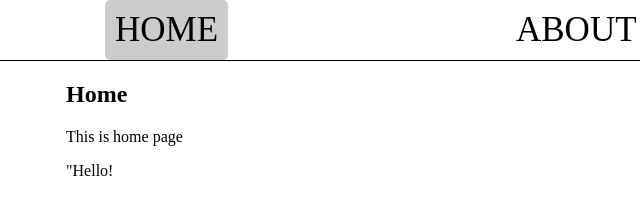
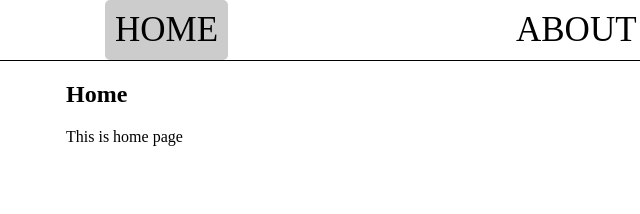
Before and after one commit to Himanshu5ingh/Simple-Tabs, a plain HTML site: page index.html in a window 1280 px wide. Shown: the full height of the page, 34-674 px from the left. Drawn offline with Linux system fonts and the light colour scheme.

Commit message:
Tab HTML

```diff
--- a/index.html
+++ b/index.html
@@ -28,7 +28,6 @@
             <h2>Contact Us </h2>
             <p>If you have any query please contact us!</p>
         </div>
-        <div>"Hello!</div>
     </div>
 
 </body>
```
